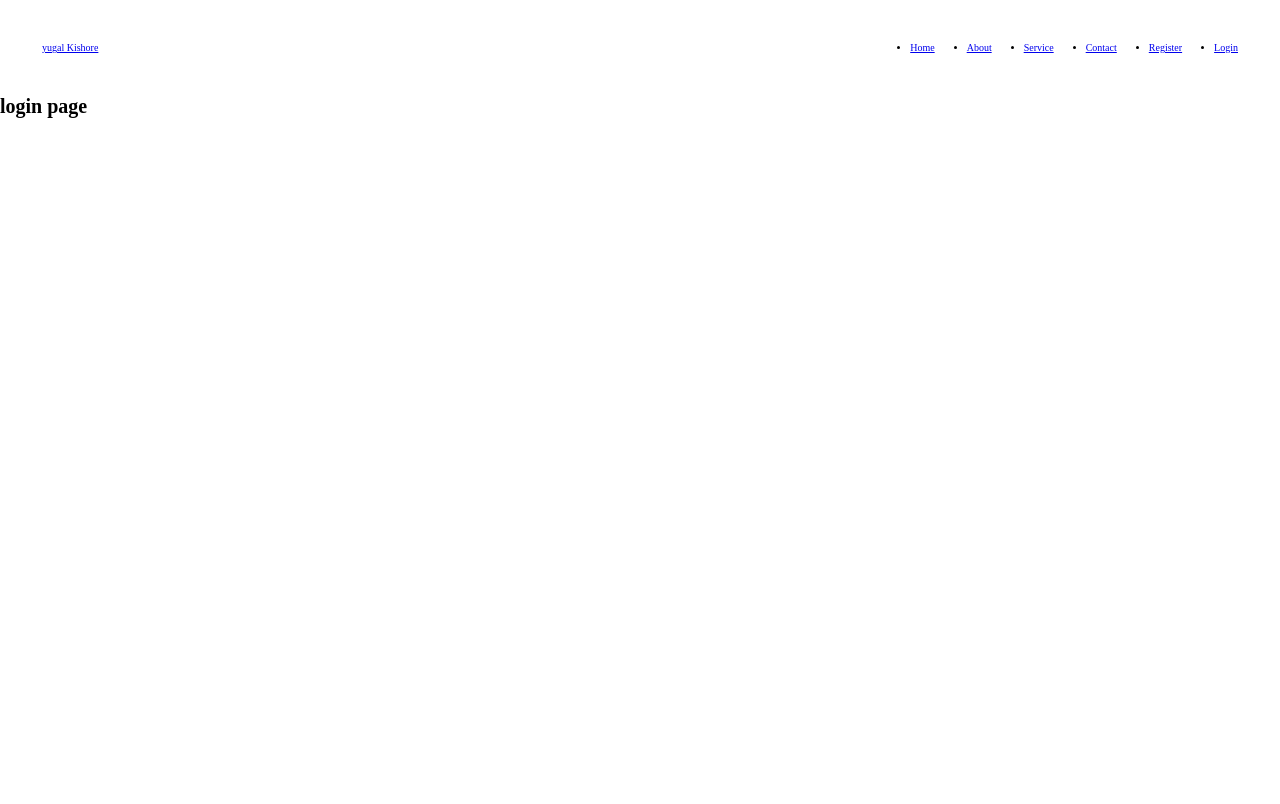
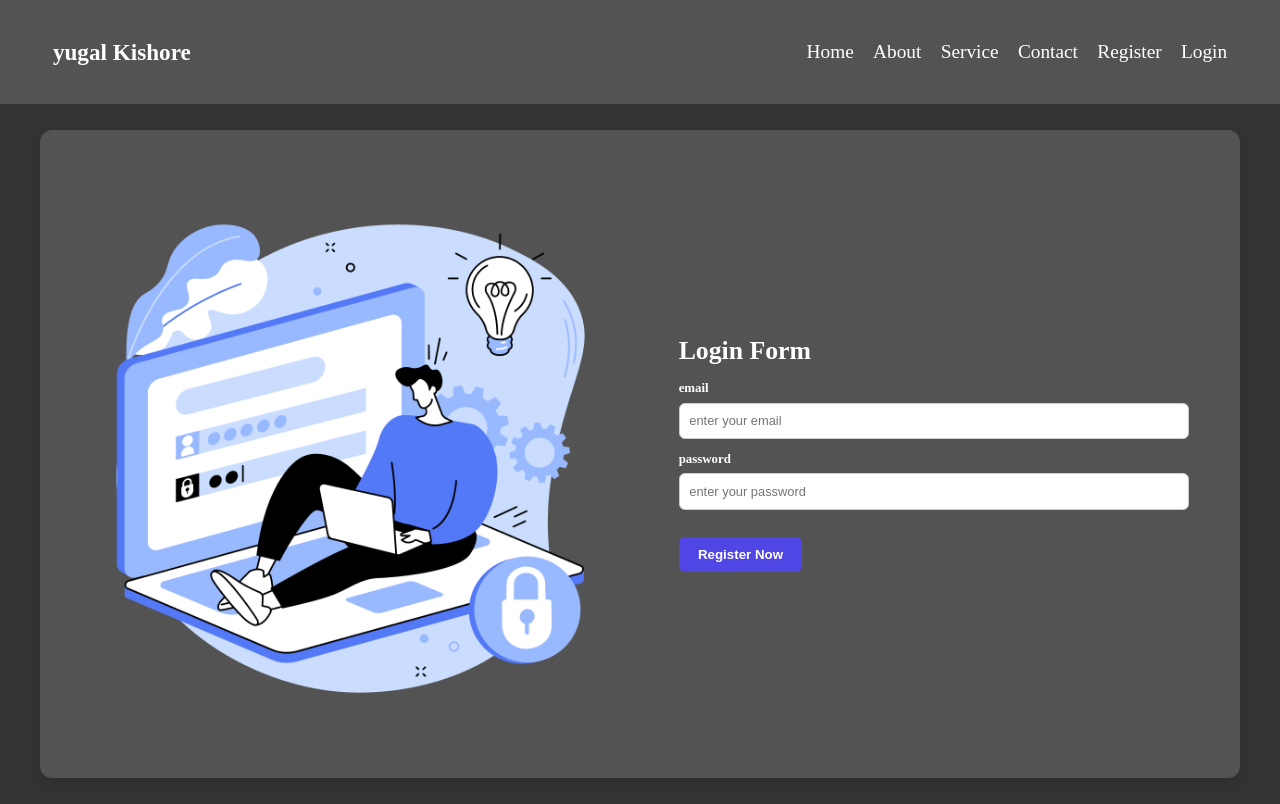
Before and after one commit to YugalKishore14/Card_Opretion, a React (Vite) app in the folder client/: page /loginpage in a window 1280 px wide. Built offline with nearby package versions, Linux system fonts and the light colour scheme.

Commit message:
create css navbar and login page register page

```diff
--- a/client/src/components/Navebar.css
+++ b/client/src/components/Navebar.css
@@ -1,11 +1,91 @@
+header {
+    background-color: #545353;
+    color: white;
+    padding: 1rem 0;
+    position: sticky;
+    top: 0;
+    z-index: 1000;
+}
+
 .container {
-    max-width: 140rem;
-    padding: 4.2rem 4.2rem;
+    max-width: 1200px;
+    margin: auto;
+    padding: 2rem 1rem;
     display: flex;
     justify-content: space-between;
+    align-items: center;
 }
 
-ul {
+.logo-brand a {
+    font-size: 1.8rem;
+    font-weight: bold;
+    color: white;
+    text-decoration: none;
+}
+
+nav ul {
     display: flex;
-    gap: 3.2rem;
+    gap: 1.5rem;
+    list-style: none;
 }
+
+nav ul li a {
+    font-size: 1.5rem;
+    color: white;
+    text-decoration: none;
+    font-weight: 500;
+}
+
+nav ul li a:hover {
+    color: #c7d2fe;
+}
+
+.hamburger {
+    display: none;
+    flex-direction: column;
+    cursor: pointer;
+}
+
+.hamburger span {
+    height: 3px;
+    width: 25px;
+    background: white;
+    margin-bottom: 5px;
+    border-radius: 2px;
+}
+
+@media (max-width: 768px) {
+    .hamburger {
+        display: flex;
+    }
+
+    .container {
+        padding: 0 1rem;
+    }
+
+    nav {
+        display: none;
+        position: absolute;
+        top: 54px;
+        right: 1rem;
+        background-color: #545353;
+        width: 94%;
+        padding: 1rem;
+        border-radius: 8px;
+        flex-direction: column;
+        box-shadow: 0 4px 8px rgba(0, 0, 0, 0.2);
+    }
+
+    nav ul li a {
+        font-size: 1rem;
+    }
+
+    nav.active {
+        display: flex;
+    }
+
+    nav ul {
+        flex-direction: column;
+        gap: 1rem;
+    }
+}
--- a/client/src/components/Navebar.jsx
+++ b/client/src/components/Navebar.jsx
@@ -1,29 +1,43 @@
-import React from 'react'
-import { NavLink } from 'react-router-dom'
-import './Navebar.css'
+import React, { useState } from 'react';
+import { NavLink } from 'react-router-dom';
+import './Navebar.css';
 
 const Navebar = () => {
+    const [isMenuOpen, setIsMenuOpen] = useState(false);
+    const toggleMenu = () => {
+        setIsMenuOpen(prev => !prev);
+    };
+    const closeMenu = () => {
+        setIsMenuOpen(false);
+    };
     return (
         <>
             <header>
                 <div className="container">
                     <div className="logo-brand">
-                        <NavLink to='/'>yugal Kishore</NavLink>
+                        <NavLink to='/' onClick={closeMenu}>yugal Kishore</NavLink>
                     </div>
-                    <nav>
+
+                    <div className="hamburger" onClick={toggleMenu}>
+                        <span></span>
+                        <span></span>
+                        <span></span>
+                    </div>
+
+                    <nav className={isMenuOpen ? 'active' : ''}>
                         <ul>
-                            <li><NavLink to='/'>Home</NavLink></li>
-                            <li><NavLink to='/aboutpage'>About</NavLink></li>
-                            <li><NavLink to='/servicepage'>Service</NavLink></li>
-                            <li><NavLink to='/contactpage'>Contact</NavLink></li>
-                            <li><NavLink to='/registerpage'>Register</NavLink></li>
-                            <li><NavLink to='/loginpage'>Login</NavLink></li>
+                            <li><NavLink to='/' onClick={closeMenu}>Home</NavLink></li>
+                            <li><NavLink to='/aboutpage' onClick={closeMenu}>About</NavLink></li>
+                            <li><NavLink to='/servicepage' onClick={closeMenu}>Service</NavLink></li>
+                            <li><NavLink to='/contactpage' onClick={closeMenu}>Contact</NavLink></li>
+                            <li><NavLink to='/registerpage' onClick={closeMenu}>Register</NavLink></li>
+                            <li><NavLink to='/loginpage' onClick={closeMenu}>Login</NavLink></li>
                         </ul>
                     </nav>
                 </div>
             </header>
         </>
-    )
-}
+    );
+};
 
-export default Navebar
+export default Navebar;
--- a/client/src/index.css
+++ b/client/src/index.css
@@ -5,5 +5,5 @@
 }
 
 html {
-    font-size: 62.5%;
+    font-size: 80.5%;
 }
--- a/client/src/pages/LoginPage.jsx
+++ b/client/src/pages/LoginPage.jsx
@@ -1,10 +1,75 @@
-import React from 'react'
+import React, { useState } from 'react'
+import './allCss/Login.css'
 
 const LoginPage = () => {
+
+    const [user, setUser] = useState({
+        email: '',
+        password: ''
+    });
+    const handleInput = (e) => {
+        const name = e.target.name;
+        const value = e.target.value;
+
+        setUser({
+            ...user,
+            [name]: value,
+        });
+    };
+
+    const handleSubmit = (e) => {
+        e.preventDefault();
+        alert(user);
+        console.log(user);
+
+    }
     return (
-        <div>
-            <h1>login page</h1>
-        </div>
+        <>
+            <section>
+                <main>
+                    <div className="section-registration">
+                        {/* <div className="container grid grid-two-cols"></div> */}
+                        <div className="registration-image">
+                            <img src="/images/login.png"
+                                alt="let's fill the login form" width={500} height={500} />
+                        </div>
+                        {/* let tackel registration form */}
+                        <div className="registration-form">
+                            <h1 className='main-heading mb-3'>login form</h1>
+                            <br />
+                            <form onSubmit={handleSubmit}>
+                                <div>
+                                    <label htmlFor="email">email</label>
+                                    <input type="email"
+                                        name="email"
+                                        placeholder='enter your email'
+                                        id='email'
+                                        required
+                                        autoComplete='off'
+                                        value={user.email}
+                                        onChange={handleInput}
+                                    />
+                                </div>
+                                <div>
+                                    <label htmlFor="password">password</label>
+                                    <input type="password"
+                                        name="password"
+                                        placeholder='enter your password'
+                                        id='password'
+                                        required
+                                        autoComplete='off'
+                                        value={user.password}
+                                        onChange={handleInput}
+                                    />
+                                </div>
+                                <br />
+                                <button type='submit' className='btn btn-submit'>Register Now</button>
+                            </form>
+                        </div>
+                    </div>
+                </main>
+            </section>
+        </>
     )
 }
 
--- a/client/src/pages/RegisterPage.jsx
+++ b/client/src/pages/RegisterPage.jsx
@@ -1,4 +1,5 @@
 import React, { useState } from 'react'
+import './allCss/Login.css'
 
 const RegisterPage = () => {
     const [user, setUser] = useState({
@@ -27,7 +28,7 @@ const RegisterPage = () => {
             <section>
                 <main>
                     <div className="section-registration">
-                        <div className="container grid grid-two-cols"></div>
+                        {/* <div className="container grid grid-two-cols"></div> */}
                         <div className="registration-image">
                             <img src="/images/register.png"
                                 alt="a girl is trying to do registration" width={500} height={500} />
--- /dev/null
+++ b/client/src/pages/allCss/Login.css
@@ -0,0 +1,97 @@
+section {
+    padding: 2rem;
+    background-color: #333;
+}
+
+.section-registration {
+    display: grid;
+    grid-template-columns: 1fr 1fr;
+    align-items: center;
+    gap: 2rem;
+    max-width: 1200px;
+    margin: auto;
+    height: 81vh;
+    padding: 2rem;
+    background-color: #545353;
+    border-radius: 12px;
+    box-shadow: 0 4px 12px rgba(0, 0, 0, 0.1);
+}
+
+.registration-image img {
+    width: 100%;
+    max-width: 500px;
+    height: auto;
+    display: block;
+    margin: auto;
+}
+
+.registration-form {
+    padding: 1rem 2rem;
+}
+
+.main-heading {
+    font-size: 2rem;
+    color: white;
+    text-transform: capitalize;
+}
+
+.registration-form label {
+    display: block;
+    font-weight: 600;
+    margin-bottom: 0.5rem;
+    color: white;
+}
+
+.registration-form input {
+    width: 100%;
+    padding: 0.75rem;
+    margin-bottom: 1rem;
+    border: 1px solid #ccc;
+    border-radius: 6px;
+    font-size: 1rem;
+}
+
+.btn.btn-submit {
+    padding: 0.75rem 1.5rem;
+    background-color: #4f46e5;
+    color: white;
+    border: none;
+    border-radius: 6px;
+    cursor: pointer;
+    font-weight: 600;
+    transition: background-color 0.3s ease;
+}
+
+.btn.btn-submit:hover {
+    background-color: #3730a3;
+}
+
+@media screen and (max-width: 992px) {
+    .section-registration {
+        grid-template-columns: 1fr;
+        height: auto;
+    }
+
+    .registration-form {
+        padding: 1rem;
+    }
+
+    .registration-image img {
+        max-width: 300px;
+    }
+}
+
+@media screen and (max-width: 576px) {
+    .main-heading {
+        font-size: 1.5rem;
+    }
+
+    .btn.btn-submit {
+        width: 100%;
+    }
+
+    .registration-form input {
+        font-size: 0.95rem;
+        padding: 0.65rem;
+    }
+}
```
